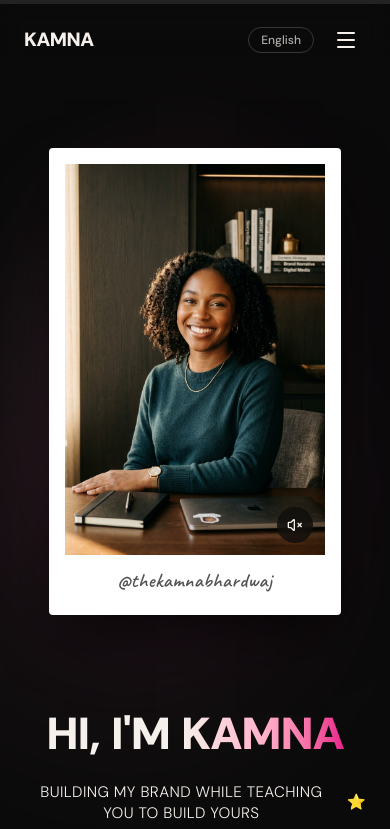
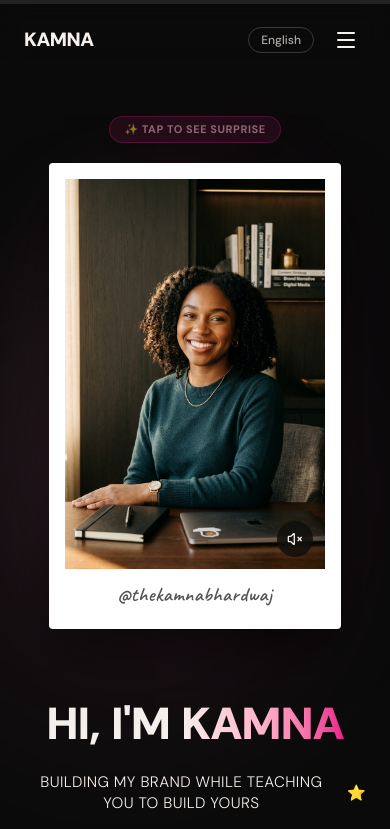
Before and after one commit to evanbose7/kamna-portfolio, a React (Vite) app: page / in a window 390 px wide. Shown: the top 829 px of the page. Built offline with nearby package versions, Linux system fonts and the light colour scheme; a web font is replaced by a local one.

Commit message:
add-tap-to-see-surprise-badge-above-hero-portrait-on-phone

```diff
--- a/src/components/Hero.jsx
+++ b/src/components/Hero.jsx
@@ -92,14 +92,21 @@ export default function Hero({ onOpenPdfModal }) {
         </div>
 
         {/* Right Column: Polaroid Portrait Frame (Supports Image & Auto-Playing Video) */}
-        <div className="order-1 lg:order-2 flex justify-center lg:justify-end py-6">
+        <div className="order-1 lg:order-2 flex flex-col items-center lg:items-end justify-center py-4">
+
+          {/* Floating Surprise Hint Badge Directly Above Portrait Frame */}
+          <div className="mb-3 z-40 whitespace-nowrap">
+            <span className="inline-flex items-center gap-1.5 rounded-full border border-[#E91E8C]/50 bg-[#E91E8C]/20 px-3.5 py-1 text-[11px] font-bold text-[#FFB3CB] shadow-lg animate-pulse uppercase tracking-wider backdrop-blur-md">
+              ✨ Tap to see surprise
+            </span>
+          </div>
+
           <div
             onClick={handlePortraitClick}
             onMouseEnter={() => setIsPortraitHovered(true)}
             onMouseLeave={() => setIsPortraitHovered(false)}
-            className="relative w-[min(75vw,340px)] sm:w-[360px] my-6 cursor-pointer select-none"
+            className="relative w-[min(75vw,340px)] sm:w-[360px] my-2 cursor-pointer select-none"
           >
-
             {/* Polaroid Radial Glow */}
             <div
               className={`pointer-events-none absolute inset-0 m-auto h-[85%] w-[85%] rounded-full blur-3xl bg-gradient-to-r from-[#FFB3CB]/40 via-[#E91E8C]/30 to-transparent transition-opacity duration-500 ${
@@ -232,7 +239,7 @@ export default function Hero({ onOpenPdfModal }) {
             <div
               className={`pointer-events-none absolute -bottom-9 -right-6 z-30 transform -rotate-3 transition-all duration-300 ease-back-out ${
                 isPortraitHovered
-                  ? 'opacity-100 scale-100 translate-y-0 delay-350'
+                  ? 'opacity-100 scale-108 translate-y-0 delay-350'
                   : 'opacity-0 scale-75 -translate-y-4'
               }`}
             >
--- a/src/components/YouTubeSection.jsx
+++ b/src/components/YouTubeSection.jsx
@@ -167,9 +167,6 @@ export default function YouTubeSection() {
           >
             Featured Videos
           </h2>
-          <p className="text-xs uppercase tracking-widest text-[#F5F0EB]/40 mt-3">
-            Swipe left & right on phone · Shows thumbnail first then video
-          </p>
         </div>
 
         {/* --- 📱 MOBILE VIEW: SWIPE CAROUSEL (SHOWS THUMBNAIL FOR 1.5s -> THEN PLAYS VIDEO) --- */}
@@ -217,7 +214,7 @@ export default function YouTubeSection() {
                   {isPreviewActive && (
                     <div className="absolute inset-0 w-full h-full z-10 overflow-hidden rounded-xl bg-black animate-fadeIn">
                       <iframe
-                        src={`https://www.youtube.com/embed/${video.youtubeId}?autoplay=1&mute=1&playsinline=1&controls=0&showinfo=0&rel=0&loop=1&playlist=${video.youtubeId}&start=10`}
+                        src={`https://www.youtube-nocookie.com/embed/${video.youtubeId}?autoplay=1&mute=1&playsinline=1&controls=0&showinfo=0&rel=0&loop=1&playlist=${video.youtubeId}&start=10`}
                         title={video.title}
                         onLoad={() => setIsVideoLoaded(true)}
                         allow="autoplay; encrypted-media; picture-in-picture"
```
